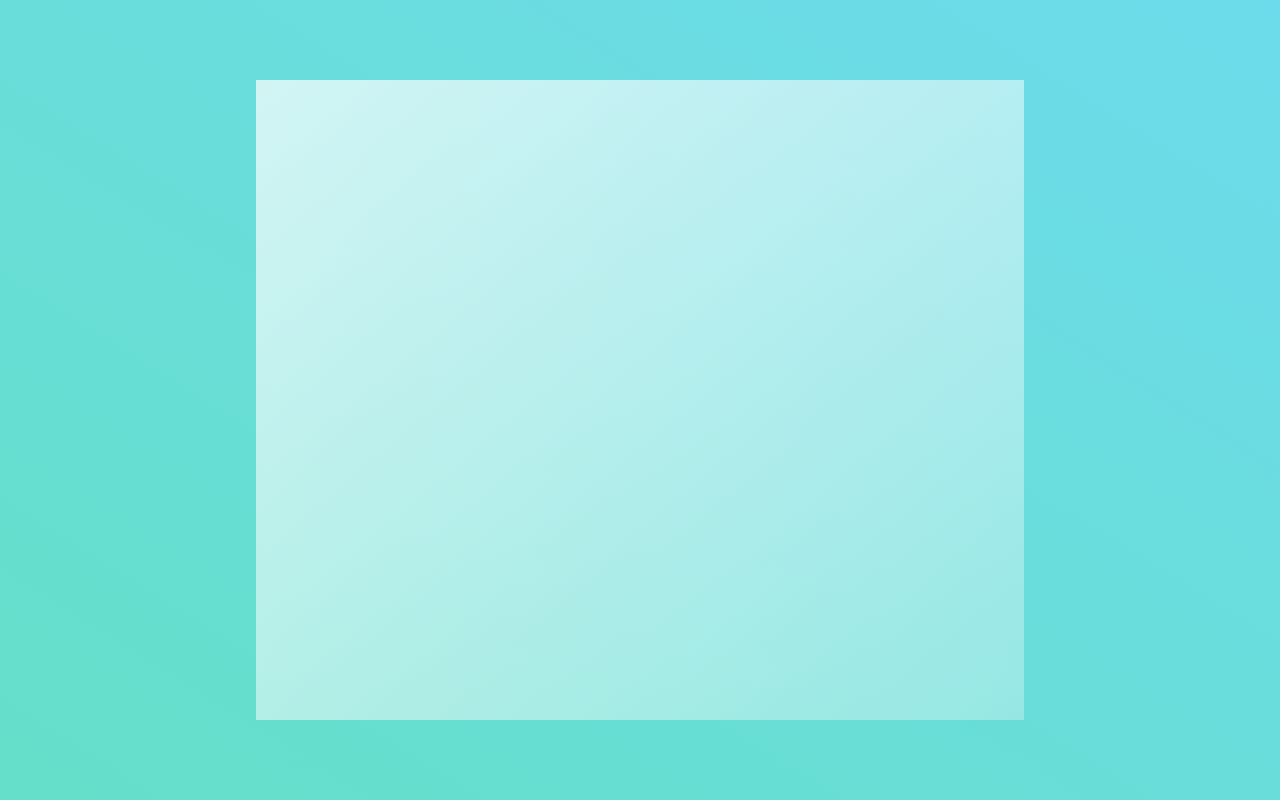
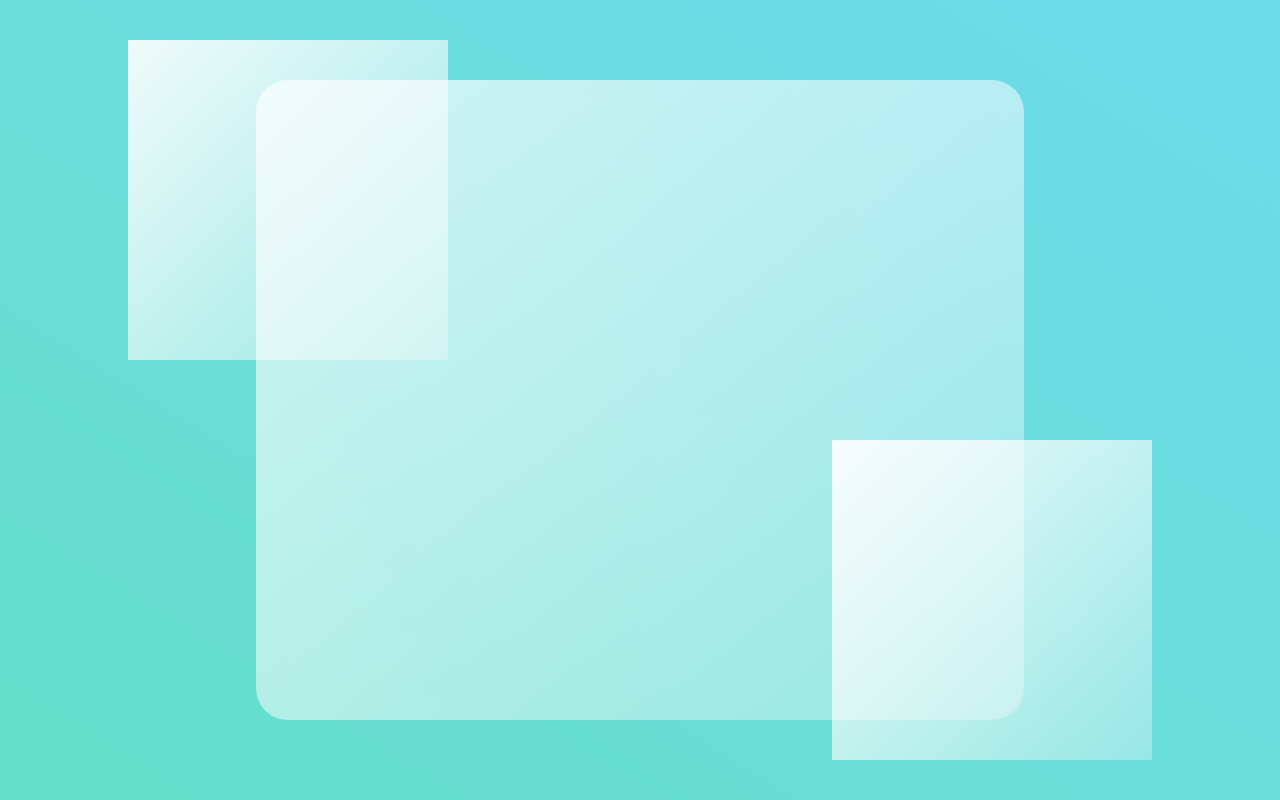
Before and after one commit to karimabuseer/glass-website, a plain HTML site: page index.html in a window 1280 px wide. Drawn offline with Linux system fonts and the light colour scheme.

Commit message:
Added circle and transparency to other obj

```diff
--- a/style.css
+++ b/style.css
@@ -6,7 +6,11 @@
 
 main {
   min-height: 100vh;
-  background: linear-gradient(to right top, #65dfc9, #6cdbeb);
+  background: linear-gradient(
+    to right top,
+    #65dfc9,
+    #6cdbeb
+  );
   display: flex;
   align-items: center;
   justify-content: center;
@@ -17,5 +21,33 @@ main {
   min-height: 80vh;
   background-color: white;
   width: 60%;
-  background: linear-gradient(to right bottom, rgba(255,255,255,0.7), rgba(255,255,255,0.3));
+  background: linear-gradient(
+    to right bottom,
+    rgba(255,255,255,0.7),
+    rgba(255,255,255,0.3)
+  );
+  border-radius: 2rem;
 }
+
+.circle1,.circle2  {
+  background-color: white;
+  background: linear-gradient(
+    to right bottom,
+    rgba(255,255,255,0.9),
+    rgba(255,255,255,0.3)
+  );
+  height: 20rem;
+  width: 20rem;
+  position: absolute;
+
+}
+
+.circle1 {
+  top: 5%;
+  left: 10%;
+}
+
+.circle2{
+  bottom: 5%;
+  right: 10%;
+}
```
